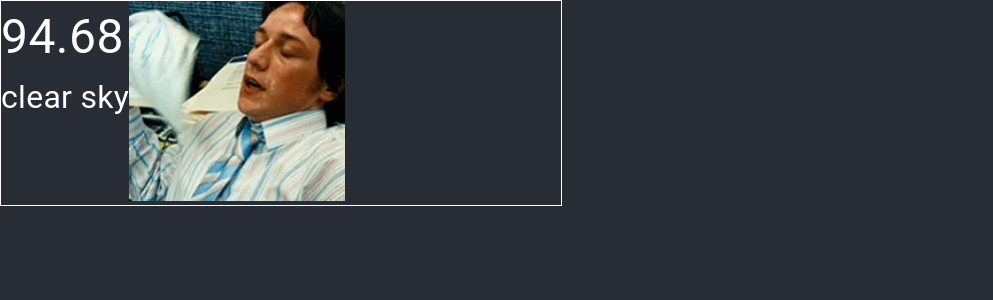
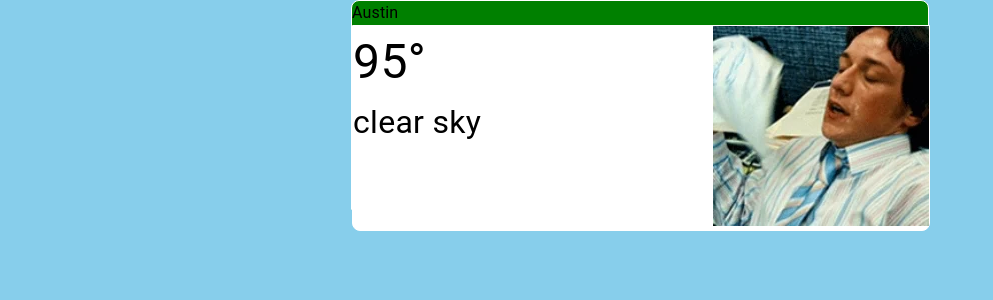
Before and after one commit to davon-davis/WeatherMeme, a React (Create React App) app in the folder frontend/: page / in a window 1280 px wide. Shown: the top 300 px of the page, without its empty margins (0-993 px from the left). Built offline with nearby package versions, Linux system fonts and the light colour scheme.

Commit message:
add weather descriptions

```diff
--- a/frontend/src/App.tsx
+++ b/frontend/src/App.tsx
@@ -9,22 +9,76 @@ function App() {
   //map Very Hot, Hot, Mild, Cool, Cold, Very Cold
   WeatherFactory();
 
+  const getBgColor = (): string => {
+    if (currentTemp.description === "clear sky") {
+      return "#87CEEB";
+    }
+    if (currentTemp.description === "few clouds") {
+      return "#87CEEB";
+    }
+    if (currentTemp.description === "scattered clouds") {
+      return "#87CEEB";
+    }
+    if (currentTemp.description === "broken clouds") {
+      return "#87CEEB";
+    }
+    if (currentTemp.description === "shower rain") {
+      return "#87CEEB";
+    }
+    if (currentTemp.description === "rain") {
+      return "#87CEEB";
+    }
+    if (currentTemp.description === "thunderstorm") {
+      return "#87CEEB";
+    }
+    if (currentTemp.description === "snow") {
+      return "#87CEEB";
+    }
+    if (currentTemp.description === "mist") {
+      return "#87CEEB";
+    }
+    return "light grey";
+  };
+
   return (
-    <Box sx={{ backgroundColor: "#282c34", height: "100vh", width: "100vw" }}>
     <Box
       sx={{
-          width: "35rem",
+        backgroundColor: getBgColor(),
+        height: "100vh",
+        width: "100vw",
+        display: "flex",
+        justifyContent: "center",
+      }}
+    >
+      <Box
+        sx={{
+          width: "36rem",
+          height: "13rem",
+          backgroundColor: "green",
           border: ".05rem solid white",
           display: "flex",
-          justifyContent: "spaceBetween",
+          flexDirection: "column",
+          borderRadius: "0.5rem 0.5rem 0rem 0rem",
         }}
         data-testid={"current-temp"}
       >
+        <Typography>{currentTemp.city}</Typography>
+        <Box
+          sx={{
+            width: "36rem",
+            height: "13rem",
+            backgroundColor: "white",
+            border: ".05rem solid white",
+            display: "flex",
+            justifyContent: "space-between",
+            borderRadius: "0rem 0rem 0.5rem 0.5rem ",
+          }}
+        >
           <Box sx={{ flexDirection: "row" }}>
-          <Typography sx={{ fontSize: "3rem", color: "white" }}>
-            {currentTemp.temp}
+            <Typography sx={{ fontSize: "3rem", color: "black" }}>
+              {currentTemp.temp}°
             </Typography>
-          <Typography sx={{ fontSize: "2rem", color: "white" }}>
+            <Typography sx={{ fontSize: "2rem", color: "black" }}>
               {currentTemp.description}
             </Typography>
           </Box>
@@ -33,6 +87,7 @@ function App() {
           </Box>
         </Box>
       </Box>
+    </Box>
   );
 }
 
--- a/frontend/src/Weather.ts
+++ b/frontend/src/Weather.ts
@@ -1,6 +1,8 @@
 import { WeatherTempType } from "./WeatherTempType";
 
 export default class Weather {
+  city: string;
+
   temp: number;
 
   feelsLike: number;
@@ -18,6 +20,7 @@ export default class Weather {
   tempType: WeatherTempType;
 
   constructor(
+    city: string,
     temp: number,
     feelsLike: number,
     tempMin: number,
@@ -26,6 +29,7 @@ export default class Weather {
     windSpeed: number,
     description: string
   ) {
+    this.city = city;
     this.temp = temp;
     this.feelsLike = feelsLike;
     this.tempMin = tempMin;
--- a/frontend/src/weatherFactory.ts
+++ b/frontend/src/weatherFactory.ts
@@ -12,6 +12,7 @@ export const WeatherFactory = () => {
   console.log(forecastData);
   forecastData.forEach((day) => {
     let weather: Weather = new Weather(
+      day.name,
       kelvinToFahrenheit(day.main.temp),
       day.main.feels_like,
       day.main.temp_min,
@@ -29,7 +30,8 @@ export const CurrentTemp = (): Weather => {
   const currentTempData = require("./currentWeather.json");
 
   return new Weather(
-    currentTempData.main.temp,
+    currentTempData.name,
+    Math.ceil(currentTempData.main.temp),
     currentTempData.main.feels_like,
     currentTempData.main.temp_min,
     currentTempData.main.temp_max,
```
Lines whose indentation alone changed are shown as unchanged.
